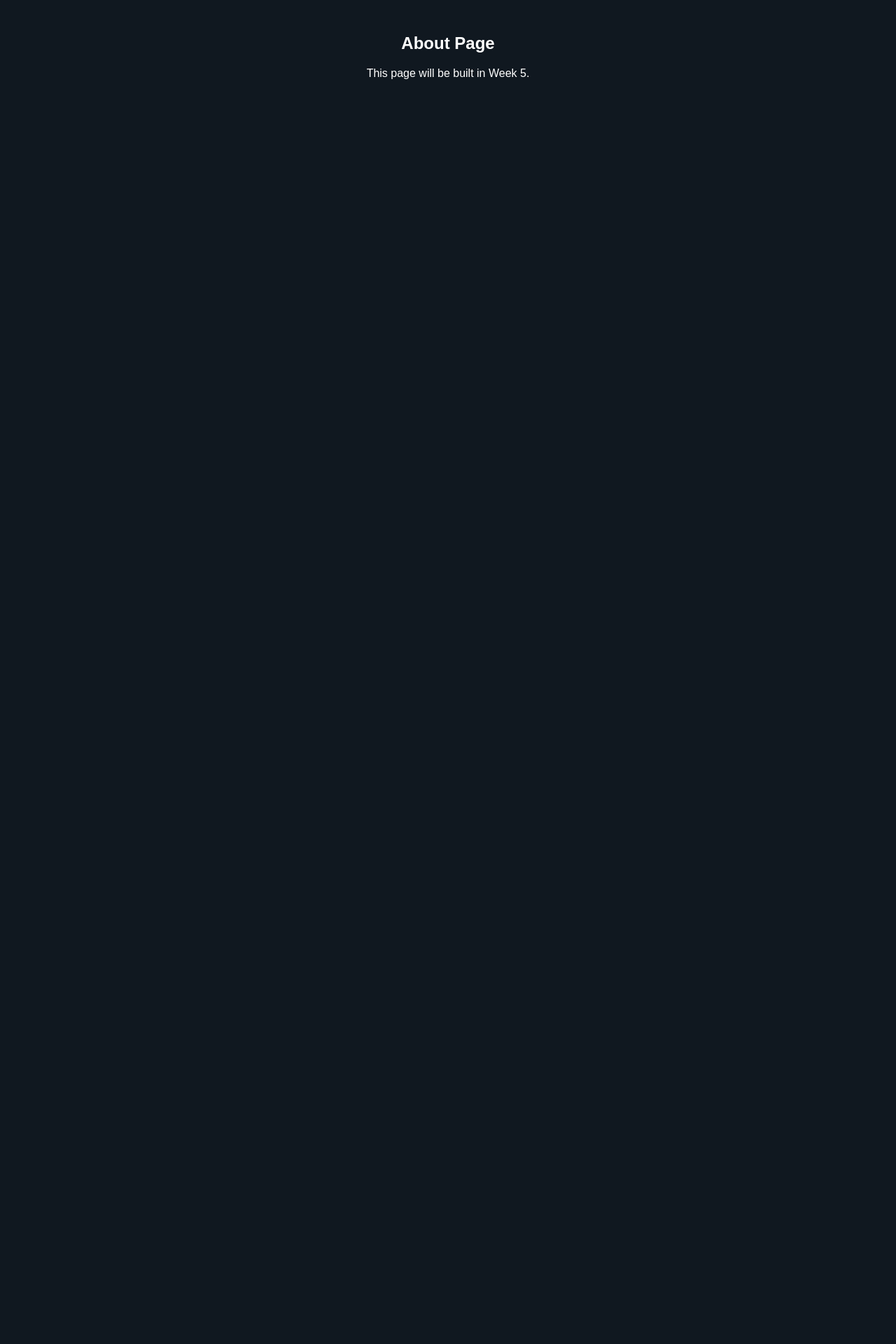
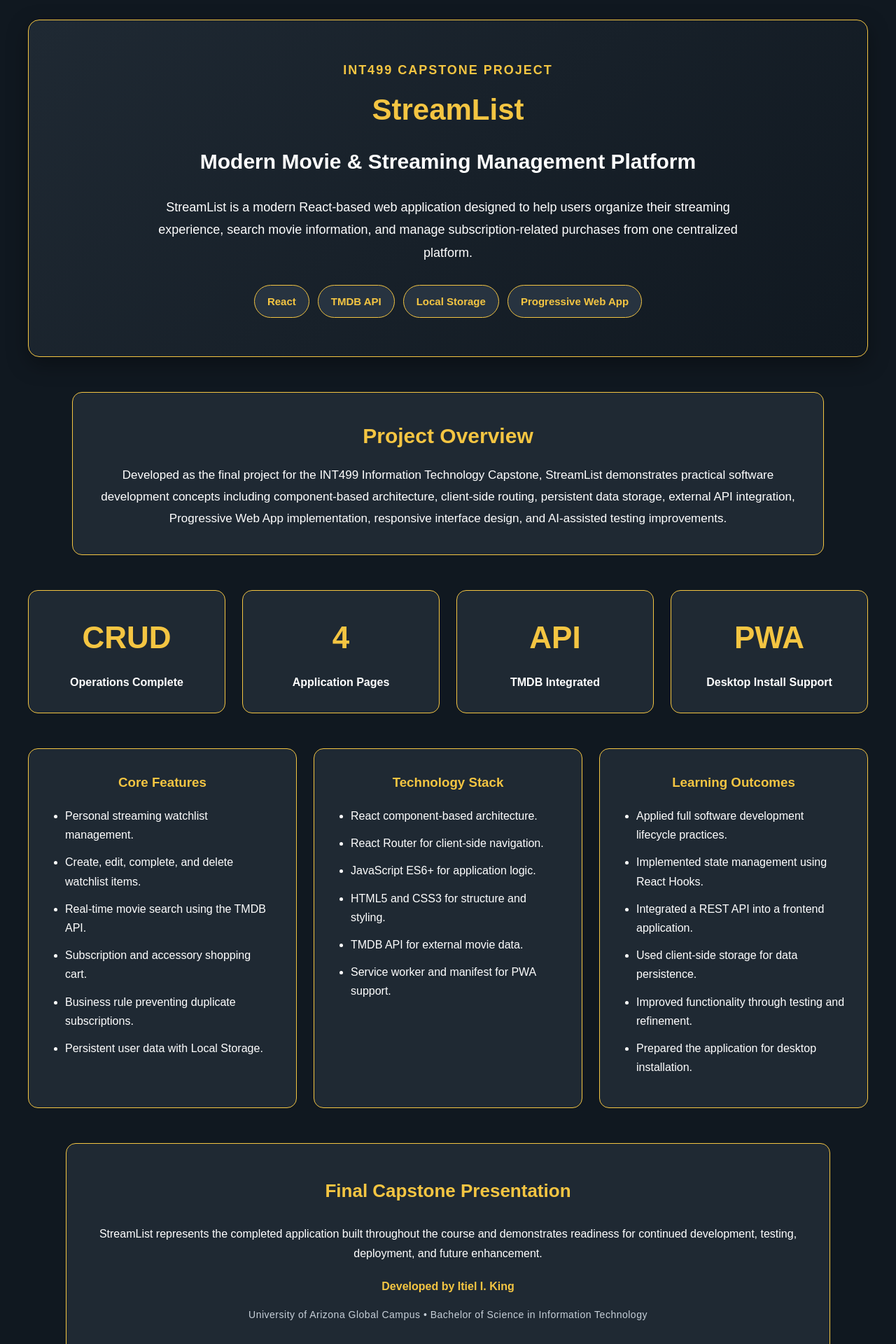
Before and after one commit to TielK68/streamlist, a React (Create React App) app: page /about in a window 1280 px wide. Shown: the part 80-2000 px from the top of the page at 70% size. Before the commit the page ends 800 px from the top, so only its background shows below. Built offline with nearby package versions, Linux system fonts and the light colour scheme.

Commit message:
Complete Week 5 capstone with PWA implementation

```diff
--- a/public/index.html
+++ b/public/index.html
@@ -7,7 +7,7 @@
     <meta name="theme-color" content="#000000" />
     <meta
       name="description"
-      content="Web site created using create-react-app"
+      content="StreamList is a React-based movie management app for watchlists, movie search, and streaming subscriptions."
     />
     <link rel="apple-touch-icon" href="%PUBLIC_URL%/logo192.png" />
     <!--
@@ -24,10 +24,10 @@
       work correctly both with client-side routing and a non-root public URL.
       Learn how to configure a non-root public URL by running `npm run build`.
     -->
-    <title>React App</title>
+    <title>StreamList</title>
   </head>
   <body>
-    <noscript>You need to enable JavaScript to run this app.</noscript>
+    <noscript>You need to enable JavaScript to run StreamList.</noscript>
     <div id="root"></div>
     <!--
       This HTML file is a template.
--- a/src/App.css
+++ b/src/App.css
@@ -23,6 +23,7 @@
   text-decoration: none;
   margin-left: 20px;
   font-weight: bold;
+  transition: color 0.3s ease;
 }
 
 .nav-links a:hover {
@@ -167,3 +168,189 @@
   font-size: 18px;
   margin: 15px 0;
 }
+
+/* PROFESSIONAL ABOUT PAGE */
+
+.about-page {
+  max-width: 1250px;
+  margin: 0 auto;
+  text-align: center;
+  line-height: 1.7;
+}
+
+.about-hero {
+  background: linear-gradient(135deg, #1f2933, #101820);
+  border: 1px solid #f4c542;
+  border-radius: 16px;
+  padding: 55px 40px;
+  margin-bottom: 50px;
+  box-shadow: 0 10px 30px rgba(0, 0, 0, 0.35);
+}
+
+.about-label {
+  color: #f4c542;
+  font-weight: bold;
+  letter-spacing: 2px;
+  text-transform: uppercase;
+  margin-bottom: 8px;
+}
+
+.about-hero h2 {
+  color: #f4c542;
+  font-size: 42px;
+  margin: 5px 0;
+}
+
+.about-hero h1 {
+  font-size: 30px;
+  margin: 12px 0 24px;
+}
+
+.about-hero p {
+  max-width: 900px;
+  margin: 0 auto;
+  font-size: 18px;
+  line-height: 1.8;
+}
+
+.about-tags {
+  display: flex;
+  justify-content: center;
+  flex-wrap: wrap;
+  gap: 12px;
+  margin-top: 30px;
+}
+
+.about-tags span {
+  background-color: #273340;
+  border: 1px solid #f4c542;
+  color: #f4c542;
+  border-radius: 30px;
+  padding: 10px 18px;
+  font-size: 15px;
+  font-weight: bold;
+}
+
+.about-section {
+  background-color: #1f2933;
+  border: 1px solid #f4c542;
+  border-radius: 14px;
+  padding: 36px;
+  margin: 50px auto;
+  max-width: 1000px;
+}
+
+.about-section h3 {
+  color: #f4c542;
+  font-size: 30px;
+  margin-top: 0;
+  margin-bottom: 16px;
+}
+
+.about-section p {
+  margin: 0 auto;
+  font-size: 17px;
+  line-height: 1.8;
+}
+
+.stats-grid {
+  display: grid;
+  grid-template-columns: repeat(4, 1fr);
+  gap: 24px;
+  margin: 50px auto;
+}
+
+.stat-card {
+  background-color: #1f2933;
+  border: 1px solid #f4c542;
+  border-radius: 14px;
+  padding: 30px 20px;
+}
+
+.stat-card h3 {
+  color: #f4c542;
+  font-size: 44px;
+  margin: 0 0 12px;
+}
+
+.stat-card p {
+  margin: 0;
+  font-weight: bold;
+}
+
+.about-grid {
+  display: grid;
+  grid-template-columns: repeat(3, 1fr);
+  gap: 24px;
+  margin: 50px auto;
+  align-items: stretch;
+}
+
+.about-card {
+  background-color: #1f2933;
+  border: 1px solid #f4c542;
+  border-radius: 14px;
+  padding: 32px;
+  text-align: left;
+  display: flex;
+  flex-direction: column;
+}
+
+.about-card h3 {
+  color: #f4c542;
+  margin-top: 0;
+  margin-bottom: 18px;
+  text-align: center;
+}
+
+.about-card ul {
+  margin: 0;
+  padding-left: 20px;
+}
+
+.about-card li {
+  margin-bottom: 12px;
+}
+
+.about-footer {
+  background-color: #1f2933;
+  border: 1px solid #f4c542;
+  border-radius: 14px;
+  padding: 45px;
+  margin: 50px auto 0;
+  max-width: 1000px;
+}
+
+.about-footer h3 {
+  color: #f4c542;
+  margin-top: 0;
+  font-size: 26px;
+}
+
+.developer-credit {
+  color: #f4c542;
+  font-weight: bold;
+  margin-top: 20px;
+}
+
+.developer-subtitle {
+  color: #c7d0d9;
+  font-size: 14px;
+  margin-top: 8px;
+  letter-spacing: 0.5px;
+}
+
+@media (max-width: 900px) {
+  .stats-grid,
+  .about-grid {
+    grid-template-columns: 1fr;
+  }
+
+  .about-hero h2 {
+    font-size: 34px;
+  }
+
+  .about-hero h1 {
+    font-size: 24px;
+  }
+}
--- a/src/index.js
+++ b/src/index.js
@@ -1,17 +1,29 @@
-import React from 'react';
-import ReactDOM from 'react-dom/client';
-import './index.css';
-import App from './App';
-import reportWebVitals from './reportWebVitals';
+import React from "react";
+import ReactDOM from "react-dom/client";
+import "./index.css";
+import App from "./App";
+import reportWebVitals from "./reportWebVitals";
 
-const root = ReactDOM.createRoot(document.getElementById('root'));
+const root = ReactDOM.createRoot(document.getElementById("root"));
+
 root.render(
   <React.StrictMode>
     <App />
   </React.StrictMode>
 );
 
-// If you want to start measuring performance in your app, pass a function
-// to log results (for example: reportWebVitals(console.log))
-// or send to an analytics endpoint. Learn more: https://bit.ly/CRA-vitals
+// Register the service worker for Progressive Web App support.
+if ("serviceWorker" in navigator) {
+  window.addEventListener("load", () => {
+    navigator.serviceWorker
+      .register("/service-worker.js")
+      .then((registration) => {
+        console.log("Service Worker registered:", registration.scope);
+      })
+      .catch((error) => {
+        console.log("Service Worker registration failed:", error);
+      });
+  });
+}
+
 reportWebVitals();
--- a/src/pages/About.js
+++ b/src/pages/About.js
@@ -1,8 +1,120 @@
 function About() {
   return (
-    <div className="page">
-      <h2>About Page</h2>
-      <p>This page will be built in Week 5.</p>
+    <div className="page about-page">
+      <section className="about-hero">
+        <p className="about-label">INT499 Capstone Project</p>
+
+        <h2>StreamList</h2>
+
+        <h1>Modern Movie & Streaming Management Platform</h1>
+
+        <p>
+          StreamList is a modern React-based web application designed to help
+          users organize their streaming experience, search movie information,
+          and manage subscription-related purchases from one centralized
+          platform.
+        </p>
+
+        <div className="about-tags">
+          <span>React</span>
+          <span>TMDB API</span>
+          <span>Local Storage</span>
+          <span>Progressive Web App</span>
+        </div>
+      </section>
+
+      <section className="about-section">
+        <h3>Project Overview</h3>
+
+        <p>
+          Developed as the final project for the INT499 Information Technology
+          Capstone, StreamList demonstrates practical software development
+          concepts including component-based architecture, client-side routing,
+          persistent data storage, external API integration, Progressive Web App
+          implementation, responsive interface design, and AI-assisted testing
+          improvements.
+        </p>
+      </section>
+
+      <section className="stats-grid">
+        <div className="stat-card">
+          <h3>CRUD</h3>
+          <p>Operations Complete</p>
+        </div>
+
+        <div className="stat-card">
+          <h3>4</h3>
+          <p>Application Pages</p>
+        </div>
+
+        <div className="stat-card">
+          <h3>API</h3>
+          <p>TMDB Integrated</p>
+        </div>
+
+        <div className="stat-card">
+          <h3>PWA</h3>
+          <p>Desktop Install Support</p>
+        </div>
+      </section>
+
+      <section className="about-grid">
+        <div className="about-card">
+          <h3>Core Features</h3>
+
+          <ul>
+            <li>Personal streaming watchlist management.</li>
+            <li>Create, edit, complete, and delete watchlist items.</li>
+            <li>Real-time movie search using the TMDB API.</li>
+            <li>Subscription and accessory shopping cart.</li>
+            <li>Business rule preventing duplicate subscriptions.</li>
+            <li>Persistent user data with Local Storage.</li>
+          </ul>
+        </div>
+
+        <div className="about-card">
+          <h3>Technology Stack</h3>
+
+          <ul>
+            <li>React component-based architecture.</li>
+            <li>React Router for client-side navigation.</li>
+            <li>JavaScript ES6+ for application logic.</li>
+            <li>HTML5 and CSS3 for structure and styling.</li>
+            <li>TMDB API for external movie data.</li>
+            <li>Service worker and manifest for PWA support.</li>
+          </ul>
+        </div>
+
+        <div className="about-card">
+          <h3>Learning Outcomes</h3>
+
+          <ul>
+            <li>Applied full software development lifecycle practices.</li>
+            <li>Implemented state management using React Hooks.</li>
+            <li>Integrated a REST API into a frontend application.</li>
+            <li>Used client-side storage for data persistence.</li>
+            <li>Improved functionality through testing and refinement.</li>
+            <li>Prepared the application for desktop installation.</li>
+          </ul>
+        </div>
+      </section>
+
+      <section className="about-footer">
+        <h3>Final Capstone Presentation</h3>
+
+        <p>
+          StreamList represents the completed application built throughout the
+          course and demonstrates readiness for continued development, testing,
+          deployment, and future enhancement.
+        </p>
+
+        <p className="developer-credit">Developed by Itiel I. King</p>
+
+        <p className="developer-subtitle">
+          University of Arizona Global Campus • Bachelor of Science in
+          Information Technology
+        </p>
+      </section>
     </div>
   );
 }
```
Also changed, not shown: public/service-worker.js (added, +41 -0 lines), public/manifest.json. Lines whose indentation alone changed are shown as unchanged.
